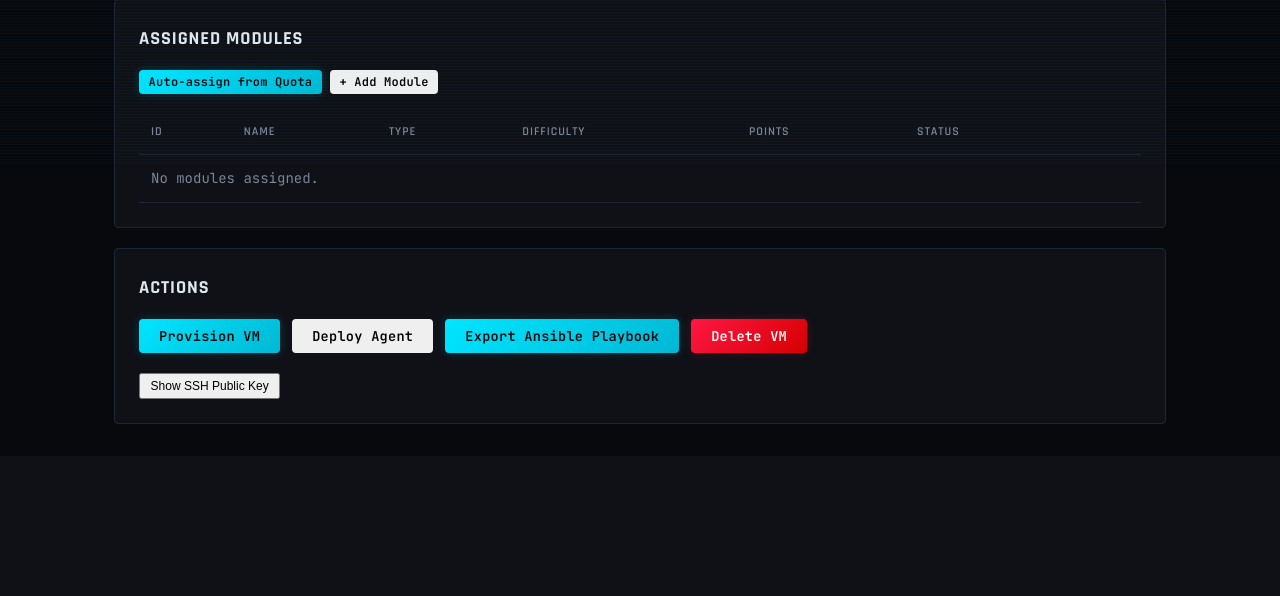
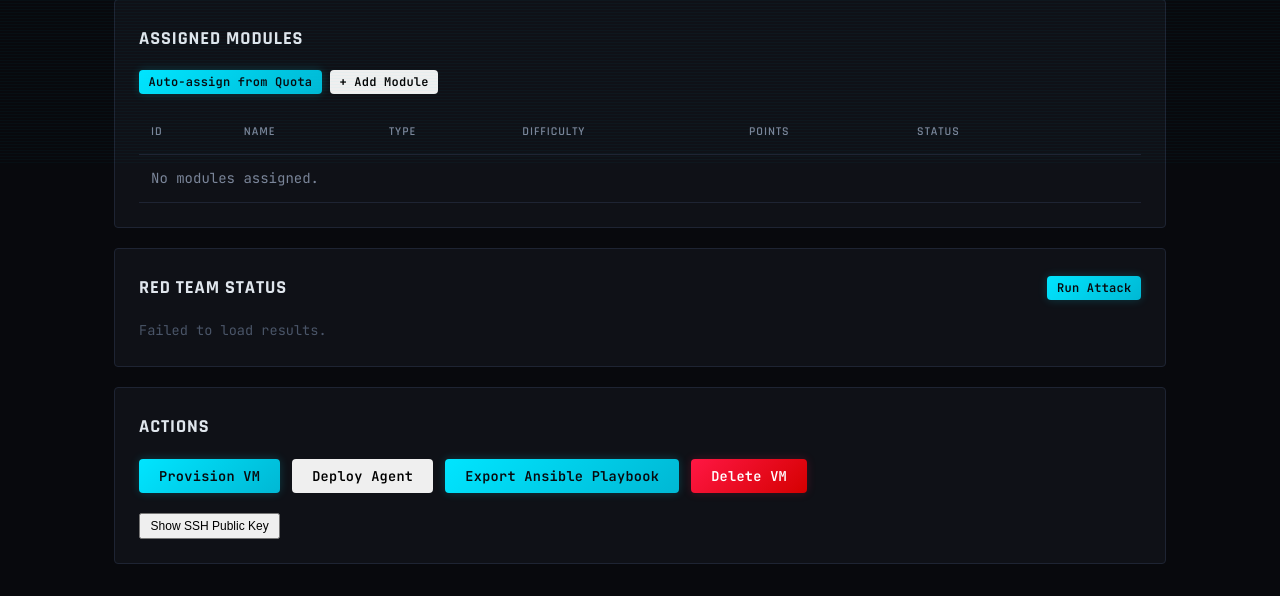
Before and after one commit to Your-Saviour/CTF-IT, a Flask app: template frontend/templates/vm_detail.html in a window 1280 px wide. Shown: the part 637-1233 px from the top of the page. Before the commit the page ends 1061 px from the top, so only its background shows below. Run offline with Flask 3, Linux system fonts and the light colour scheme; the template is opened without the code that fills it: most values are stand-ins (such as "Sample title", 1, 10 or a date in 2020).

Commit message:
feat: add Red Team Status card to VM detail page

```diff
--- a/frontend/templates/vm_detail.html
+++ b/frontend/templates/vm_detail.html
@@ -159,6 +159,9 @@
 }
 .inline-edit textarea { width: 100%; resize: vertical; }
 .card h3 { margin-bottom: 1rem; }
+.rt-result-exploited { color: var(--red); font-weight: 700; }
+.rt-result-defended  { color: var(--green); font-weight: 700; }
+.rt-result-pending   { color: var(--text-muted); }
 {% endblock %}
 
 {% block content %}
@@ -304,6 +307,17 @@
     <div id="provision-log-wrap" style="display:none;">
         <div style="font-size: 0.75rem; color: var(--text-secondary); text-transform: uppercase; letter-spacing: 0.05em; margin-bottom: 0.35rem;">Playbook Output (last 20 lines)</div>
         <div class="provision-log" id="provision-log"></div>
+    </div>
+</div>
+
+<!-- Red Team Status -->
+<div class="card" style="margin-bottom: 1.25rem;">
+    <h3 style="display: flex; align-items: center; justify-content: space-between; gap: 1rem; flex-wrap: wrap;">
+        <span>Red Team Status</span>
+        <button class="btn btn-primary btn-sm" onclick="runAttack()">Run Attack</button>
+    </h3>
+    <div id="rt-content">
+        <span style="color: var(--text-muted); font-size: 0.85rem;">Loading...</span>
     </div>
 </div>
 
@@ -919,7 +933,93 @@ function testConnection() {
         });
 }
 
+// ── Red Team Status ───────────────────────────────────────────────────────────
+
+function loadRedTeamStatus() {
+    var vmId = window.location.pathname.split('/').pop();
+    fetch('/admin/caldera/vm/' + vmId + '/results')
+        .then(function(r) { return r.json(); })
+        .then(function(data) {
+            renderRedTeamStatus(data);
+        })
+        .catch(function(e) {
+            document.getElementById('rt-content').innerHTML =
+                '<span style="color: var(--text-muted); font-size: 0.85rem;">Failed to load results.</span>';
+        });
+}
+
+function renderRedTeamStatus(data) {
+    var el = document.getElementById('rt-content');
+
+    if (data.message && (!data.results || !data.results.length)) {
+        el.innerHTML = '<span style="color: var(--amber); font-size: 0.85rem;">' + esc(data.message) + '</span>';
+        return;
+    }
+
+    if (!data.results || !data.results.length) {
+        el.innerHTML = '<span style="color: var(--text-muted); font-size: 0.85rem;">No attack results yet.</span>';
+        return;
+    }
+
+    var opLink = '';
+    if (data.operation_id) {
+        opLink = '<div style="margin-bottom: 0.75rem; font-size: 0.82rem;">' +
+            '<span style="color: var(--text-secondary);">Operation: </span>' +
+            '<a href="/admin/caldera/operation/' + esc(data.operation_id) + '" ' +
+            'style="color: var(--cyan);">' + esc(data.operation_name || data.operation_id) + '</a>' +
+            '</div>';
+    }
+
+    var rows = data.results.map(function(r) {
+        var phaseBadge = '<span class="badge">' + esc(r.phase || '—') + '</span>';
+        var resultHtml;
+        if (r.status === 1) {
+            resultHtml = '<span class="rt-result-exploited">&#10007; Exploited</span>';
+        } else if (r.status === -1 || r.status === -3) {
+            resultHtml = '<span class="rt-result-defended">&#10003; Defended</span>';
+        } else {
+            resultHtml = '<span class="rt-result-pending">&#8987; Pending</span>';
+        }
+        var timeStr = r.finish ? new Date(r.finish).toLocaleString() : '—';
+        return '<tr>' +
+            '<td><strong>' + esc(r.module_name || r.ability_name || '—') + '</strong></td>' +
+            '<td>' + phaseBadge + '</td>' +
+            '<td>' + resultHtml + '</td>' +
+            '<td style="font-size: 0.8rem; color: var(--text-secondary);">' + esc(timeStr) + '</td>' +
+            '</tr>';
+    }).join('');
+
+    el.innerHTML = opLink +
+        '<table>' +
+        '<thead><tr><th>Module</th><th>Phase</th><th>Result</th><th>Time</th></tr></thead>' +
+        '<tbody>' + rows + '</tbody>' +
+        '</table>';
+}
+
+function runAttack() {
+    var vmId = window.location.pathname.split('/').pop();
+    if (!confirm('Launch a Caldera red team attack against this VM?')) return;
+    fetch('/admin/caldera/operations', {
+        method: 'POST',
+        headers: {'Content-Type': 'application/json'},
+        body: JSON.stringify({vm_id: parseInt(vmId, 10)})
+    })
+        .then(function(r) { return r.json().then(function(d) { return {ok: r.ok, data: d}; }); })
+        .then(function(res) {
+            if (res.ok) {
+                showToast('Attack operation started');
+                loadRedTeamStatus();
+            } else {
+                showToast('Error: ' + (res.data.error || 'Unknown error'));
+            }
+        })
+        .catch(function(e) {
+            showToast('Error: ' + e.message);
+        });
+}
+
 loadVM();
 loadModuleOptions();
+loadRedTeamStatus();
 </script>
 {% endblock %}
```
